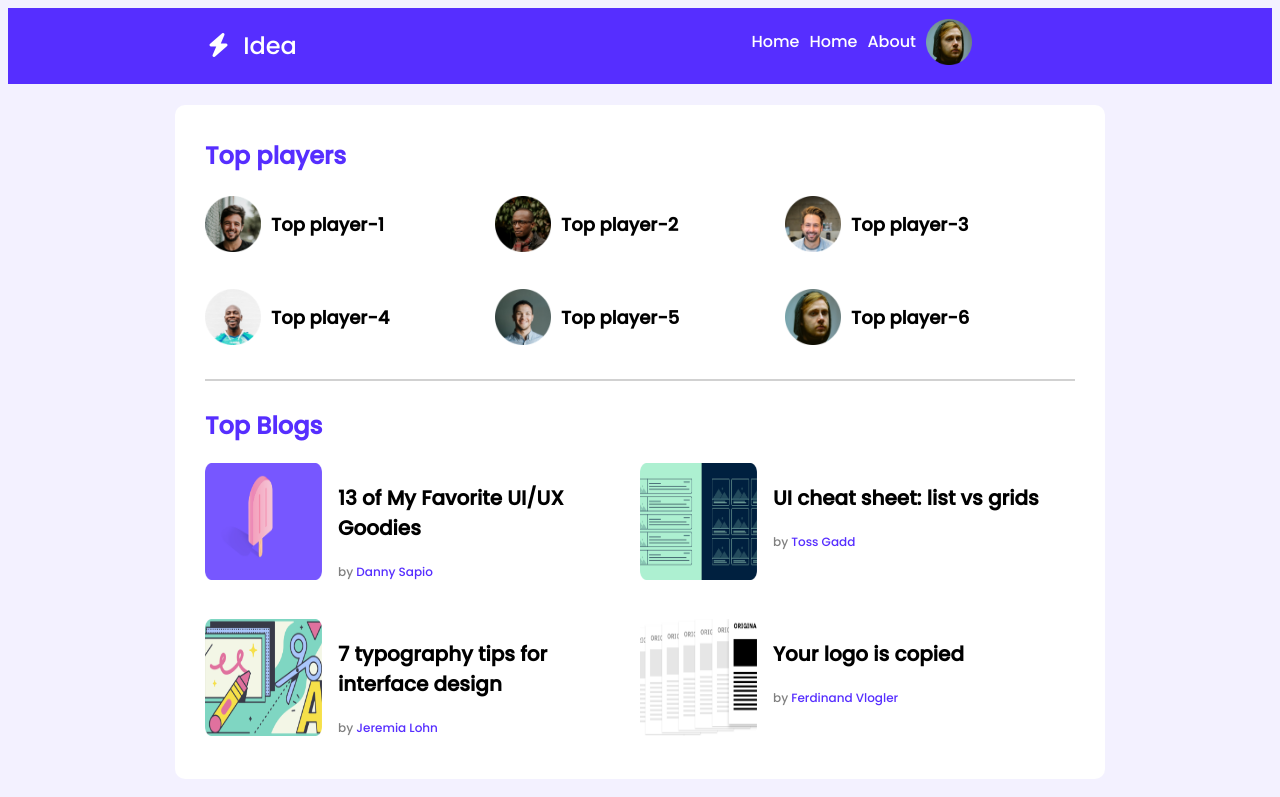
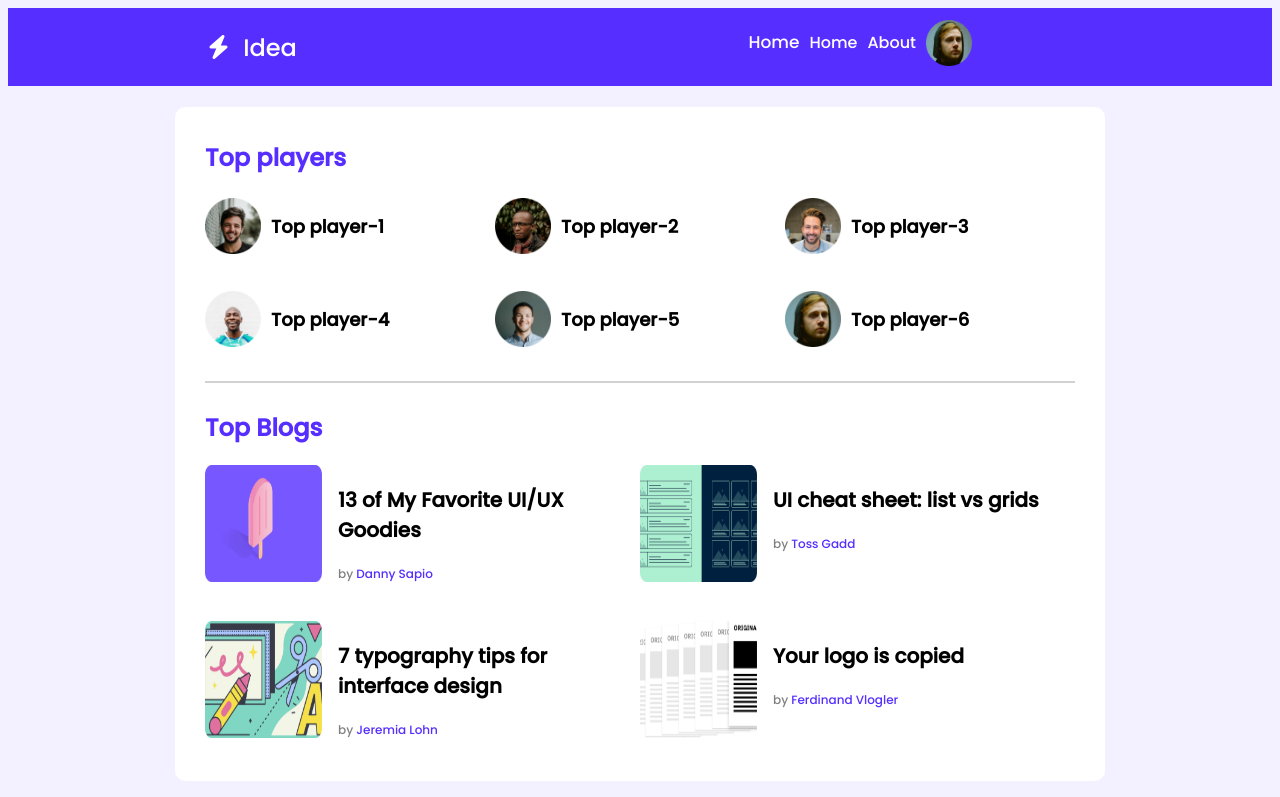
Before and after one commit to Anikcse19/Leader-board-css3, a plain HTML site: page index.html in a window 1280 px wide. Shown: the top 797 px of the page. Drawn offline with Linux system fonts and the light colour scheme.

Commit message:
resspons

```diff
--- a/images/index.html
+++ b/index.html
@@ -21,7 +21,7 @@
                 <a href="" style="font-size: 24px;"> Idea</a>
             </div>
             <div class="right-nav">
-                <a href="" style="font-size: 16px;"> Home</a>
+                <a href="" style="font-size: 17px;"> Home</a>
                 <a href="" style="font-size: 16px;"> Home</a>
                 <a href="" style="font-size: 16px;">About</a>
                 <a href=""><img src="/images/players/player-6.png" alt="" height="46px" width="46px"
--- a/images/style.css
+++ b/style.css
@@ -13,7 +13,7 @@ nav{
     background-color: #562EFF;
 }
 .left-nav{
-    margin-top: 20px;
+    margin-top: 22px;
     margin-bottom: 21px;
     margin-left: 200px;
 
```
